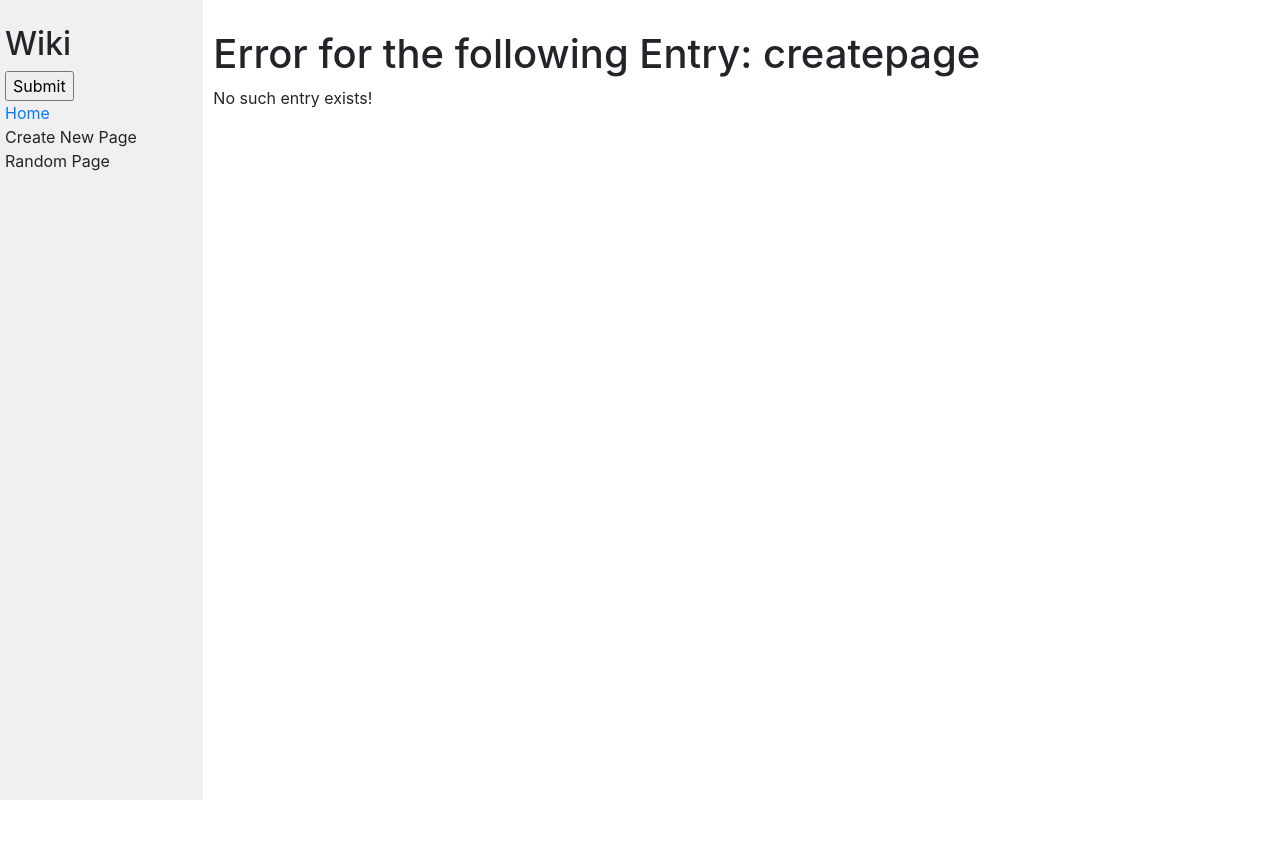
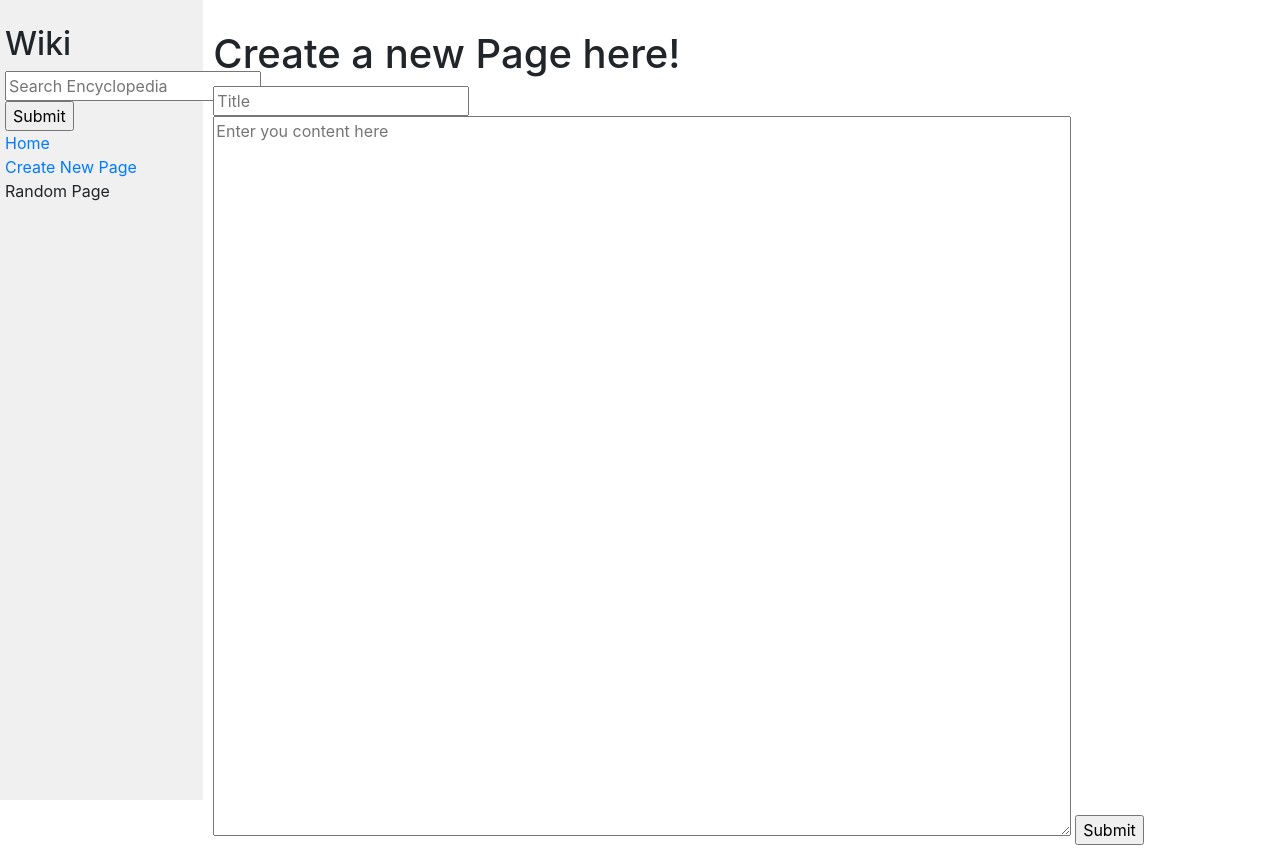
Before and after one commit to MasterTK575/wiki, a Django app: page /createpage in a window 1280 px wide. Before the commit the page ends 800 px from the top, so only its background shows below. Run offline with Django 3.2, Linux system fonts and the light colour scheme; some libraries are stand-ins or nearby versions.

Commit message:
got search function and new page to work

```diff
--- /dev/null
+++ b/encyclopedia/templates/encyclopedia/createpage.html
@@ -0,0 +1,21 @@
+{% extends "encyclopedia/layout.html" %}
+
+{% block title %}
+Create New Page
+{%endblock %}
+
+
+{% block body %}
+
+<h1>Create a new Page here!</h1>
+
+<div>
+    <form action="{% url 'create_page'%}" method="post">
+        {% csrf_token %}
+        {{ newpageform }}
+        <input type="submit" value="Submit">
+
+    </form>
+</div>
+
+{% endblock %}
--- a/encyclopedia/templates/encyclopedia/error.html
+++ b/encyclopedia/templates/encyclopedia/error.html
@@ -7,10 +7,10 @@ Error
 
 {% block body %}
 
-<h1>Error for the following Entry: {{ entry_name }}</h1>
+<h1>Error: {{ error_code }}</h1>
 
 <div>
-  {{ message }}
+  {{ error_message }}
 </div>
 
 {% endblock %}
--- a/encyclopedia/templates/encyclopedia/index.html
+++ b/encyclopedia/templates/encyclopedia/index.html
@@ -7,7 +7,7 @@ Encyclopedia
 
 {% block body %}
 
-<h1>All Pages</h1>
+<h1>{{ title }}</h1>
 
 <ul>
   <!--
--- a/encyclopedia/templates/encyclopedia/layout.html
+++ b/encyclopedia/templates/encyclopedia/layout.html
@@ -15,16 +15,17 @@
                 <form action="{% url 'index'%}" method="post">
                     {% csrf_token %}
                     {{ searchform }}
-                    <input type="submit">
-                    <!--
-                        <input class="search" type="text" name="q" placeholder="Search Encyclopedia">
-                    -->
+                     <!--
+                        <input class="search" type="text" name="search_input" placeholder="Search Encyclopedia">
+                     -->
+                    <input type="submit" value="Submit">
+
                 </form>
                 <div>
                     <a href="{% url 'index' %}">Home</a>
                 </div>
                 <div>
-                    Create New Page
+                    <a href="{% url 'create_page' %}">Create New Page</a>
                 </div>
                 <div>
                     Random Page
--- a/encyclopedia/urls.py
+++ b/encyclopedia/urls.py
@@ -2,9 +2,12 @@ from django.urls import path
 
 from . import views
 
+
 urlpatterns = [
     path("", views.index, name="index"),
+    # path("search", views.search, name="search"),
+    path("createpage", views.create_page, name="create_page"),
     # to dynamically create pages for every possible entry
-    path("<str:entry_name>", views.entry, name="entry")
-    # path("search", views.search, name="search")
+    # if you don't include the prefix pages/, then views.entry will get called on every url!
+    path("pages/<str:entry_name>", views.entry, name="entry")
 ]
--- a/encyclopedia/views.py
+++ b/encyclopedia/views.py
@@ -2,48 +2,72 @@ from django.shortcuts import render
 from django import forms
 from django.http import HttpResponseRedirect
 from django.urls import reverse
+import re
 
 from . import util
 
 
-# letting django render the form
+# letting django render the forms
 class NewSearchForm(forms.Form):
-    search_input = forms.CharField(label="", widget=forms.TextInput(
+    search_input = forms.CharField(label="", max_length=100, widget=forms.TextInput(
         attrs={'placeholder': 'Search Encyclopedia'}))
 
 
+class NewCreatePageForm(forms.Form):
+    title = forms.CharField(label="", max_length=100, widget=forms.TextInput(
+        attrs={'placeholder': 'Title'}))
+    content = forms.CharField(label="", widget=forms.Textarea(
+        attrs={'placeholder': 'Enter you content here'}))
+
+
 def index(request):
-    # if submitted search
+    entries = util.list_entries()
+
+    # if POST, then search was submitted
     if request.method == "POST":
         form = NewSearchForm(request.POST)
         if form.is_valid():
             search_input = form.cleaned_data["search_input"]
-
             # redirect to entry if page exists
             if util.get_entry(search_input):
                 return HttpResponseRedirect(reverse("entry", kwargs={'entry_name': search_input}))
 
-            # no entry page matches search
+            # no direct match
             else:
-                return
+                potential_entries = []
+                pattern = re.compile(search_input, re.IGNORECASE)
+                for entry in entries:
+                    # print(pattern.search(entry))
+                    # look through all entries, if there is a match add it to the list
+                    if pattern.search(entry):
+                        potential_entries.append(entry)
+
+                return render(request, "encyclopedia/index.html", {
+                    "title": "No results for your search: " + search_input + ". Did you mean:",
+                    "entries": potential_entries,
+                    "searchform": NewSearchForm()
+                })
 
         # if input is not valid, go to error page
         else:
             return render(request, "encyclopedia/error.html", {
-                "entry_name": "Your search request",
-                "message": "Error: Not a valid input"
+                "error_code": "Your search request",
+                "error_message": "Error: Not a valid input",
+                "searchform": NewSearchForm()
             })
 
-    # else just render homepage
-    else:
-        return render(request, "encyclopedia/index.html", {
-            "entries": util.list_entries(),
-            "searchform": NewSearchForm()
-        })
+    # if GET just render homepage
+    return render(request, "encyclopedia/index.html", {
+        "title": "All Pages",
+        "entries": entries,
+        "searchform": NewSearchForm()
+    })
 
 
 def entry(request, entry_name):
-    # change behaviour based on request method...
+
+    # ERROR: Entry always gets called!!! - fixed with changed url
+    # print("this gets called")
 
     # check if entry exists
     realentry = util.get_entry(entry_name)
@@ -51,11 +75,50 @@ def entry(request, entry_name):
     if realentry:
         return render(request, "encyclopedia/entry.html", {
             "entry_name": entry_name,
-            "entry": realentry
+            "entry": realentry,
+            "searchform": NewSearchForm()
         })
 
     else:
         return render(request, "encyclopedia/error.html", {
-            "entry_name": entry_name,
-            "message": "No such entry exists!"
+            "error_code": entry_name,
+            "error_message": "No such entry exists!",
+            "searchform": NewSearchForm()
         })
+
+
+def create_page(request):
+
+    # if POST, commit form input
+    if request.method == "POST":
+        form = NewCreatePageForm(request.POST)
+        if form.is_valid():
+            title = form.cleaned_data["title"]
+            content = form.cleaned_data["content"]
+
+            # if page already exists, don't commit
+            if util.get_entry(title):
+                return render(request, "encyclopedia/error.html", {
+                    "error_code": "Page already exists",
+                    "error_message": "Page with same title already exsits in our database!",
+                    "searchform": NewSearchForm()
+                })
+            # if page doesn't exist, commit to db
+            else:
+                util.save_entry(title, content)
+                return HttpResponseRedirect(reverse("entry", kwargs={'entry_name': title}))
+
+        # if input is invalid
+        else:
+            return render(request, "encyclopedia/error.html", {
+                "error_code": "Not a valid input",
+                "error_message": "Please check your input and submit again!",
+                "searchform": NewSearchForm()
+            })
+
+    # if GET, just show page
+    else:
+        return render(request, "encyclopedia/createpage.html", {
+            "newpageform": NewCreatePageForm(),
+            "searchform": NewSearchForm()
+        })
```
Also changed, not shown: entries/Javascript.md (added, +14 -0 lines), entries/Test.md (added, +9 -0 lines), notes.md (+6 -4 lines).
